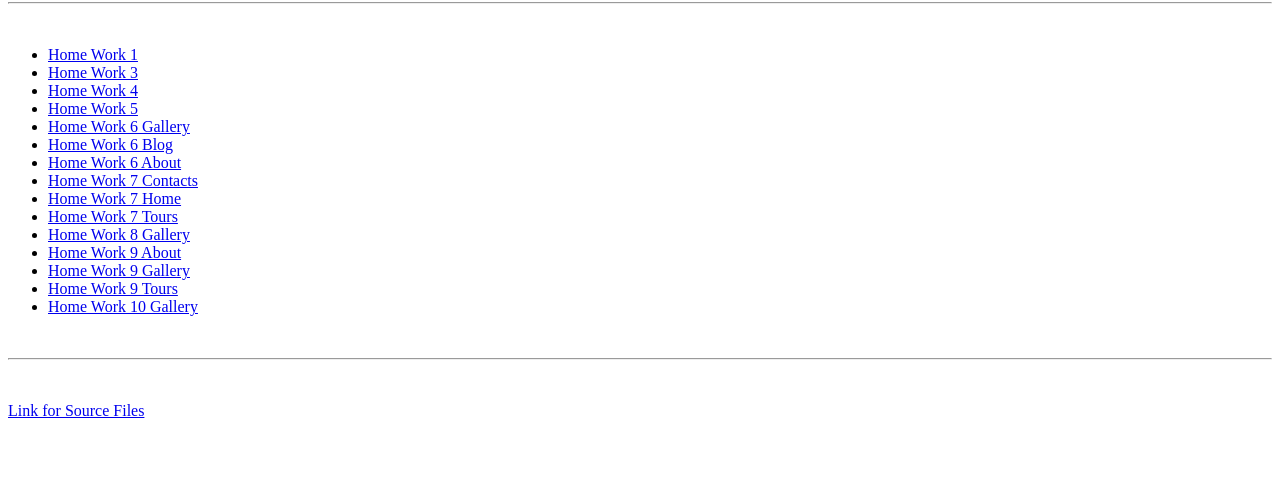
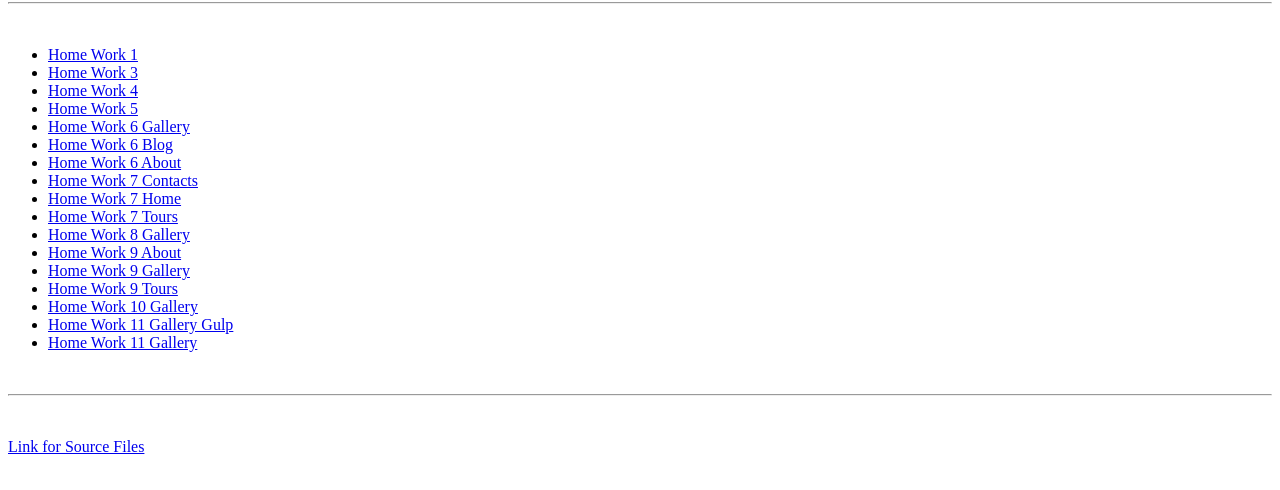
Before and after one commit to genyaonipko/fe-core-hw, a plain HTML site: page index.html in a window 1280 px wide. Shown: the part 78-568 px from the top of the page. Drawn offline with Linux system fonts and the light colour scheme.

Commit message:
commit 47

```diff
--- a/index.html
+++ b/index.html
@@ -27,6 +27,8 @@
         <li><a href="https://genyaonipko.github.io/fe-core-hw/Module_9/Gallery/Module_9_Gallery.html" target="_blank">Home Work 9 Gallery</a></li>
         <li><a href="https://genyaonipko.github.io/fe-core-hw/Module_9/Tours/Module_9_Tours.html" target="_blank">Home Work 9 Tours</a></li>
         <li><a href="https://genyaonipko.github.io/fe-core-hw/Module_10/Module_10_Gallery.html" target="_blank">Home Work 10 Gallery</a></li>
+        <li><a href="https://genyaonipko.github.io/fe-core-hw/Module_11_Gulp/gulp-starter-kit-master/dist/index.html" target="_blank">Home Work 11 Gallery Gulp</a></li>
+        <li><a href="https://genyaonipko.github.io/fe-core-hw/Module_11/html/Module_11_Gallery.html" target="_blank">Home Work 11 Gallery</a></li>
     </ul>
     <br>
     <hr>
```
Also changed, not shown: 4 other files.
